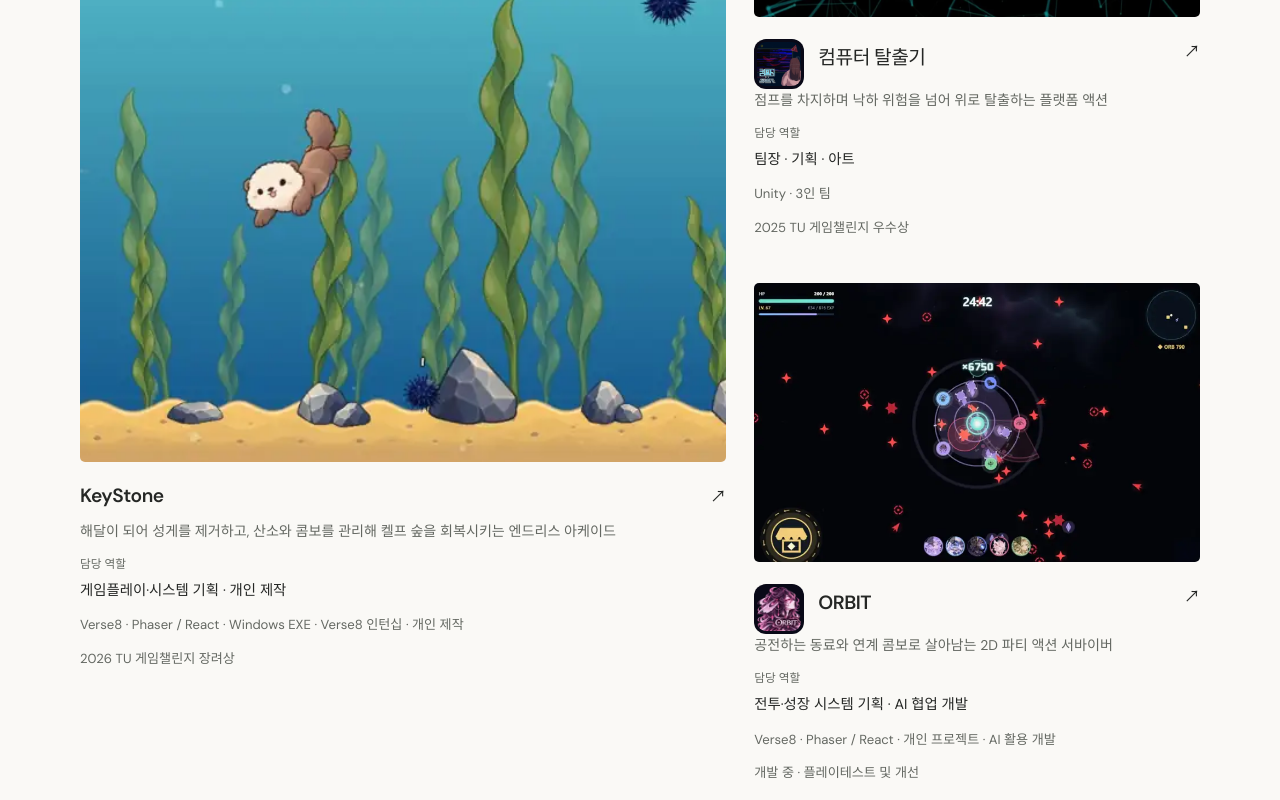
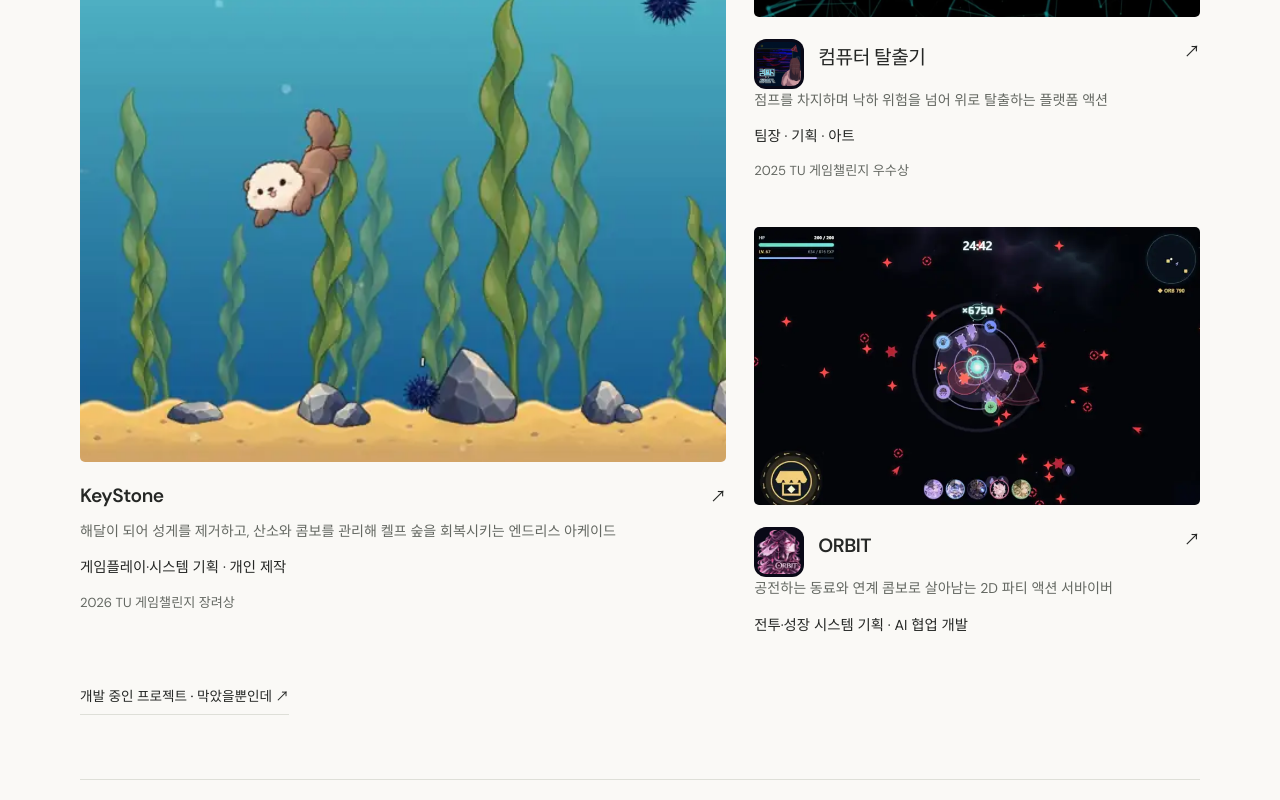
Before and after one commit to yel2r30/portfolio, a React (Vite) app: page / in a window 1280 px wide. Shown: the part 1020-1820 px from the top of the page. Built offline with nearby package versions, Linux system fonts and the light colour scheme.

Commit message:
Simplify portfolio project cards

```diff
--- a/src/components/ProjectCard.jsx
+++ b/src/components/ProjectCard.jsx
@@ -2,10 +2,6 @@ import { localize } from "../data/projects.js";
 import { ProjectMedia } from "./ProjectMedia.jsx";
 
 export function ProjectCard({ project, language, content, compact = false }) {
-  const environment =
-    typeof project.environment === "string"
-      ? project.environment
-      : localize(project.environment, language);
   return (
     <a
       className={`project-card ${compact ? "compact" : ""}`}
@@ -34,16 +30,12 @@ export function ProjectCard({ project, language, content, compact = false }) {
         </div>
         <p>{localize(project.summary, language)}</p>
         <p className="role">
-          <span className="role-label">{content.role}</span>
           {localize(project.cardRole, language) ||
             project.roles.map((role) => localize(role, language)).join(" / ")}
         </p>
-        <p className="meta">
-          {environment} · {localize(project.team, language)}
-        </p>
-        {(project.achievements?.length > 0 || project.status) && (
+        {project.achievements?.length > 0 && (
           <p className="card-outcome">
-            {localize(project.achievements?.[0] || project.status, language)}
+            {localize(project.achievements[0], language)}
           </p>
         )}
       </div>
```
